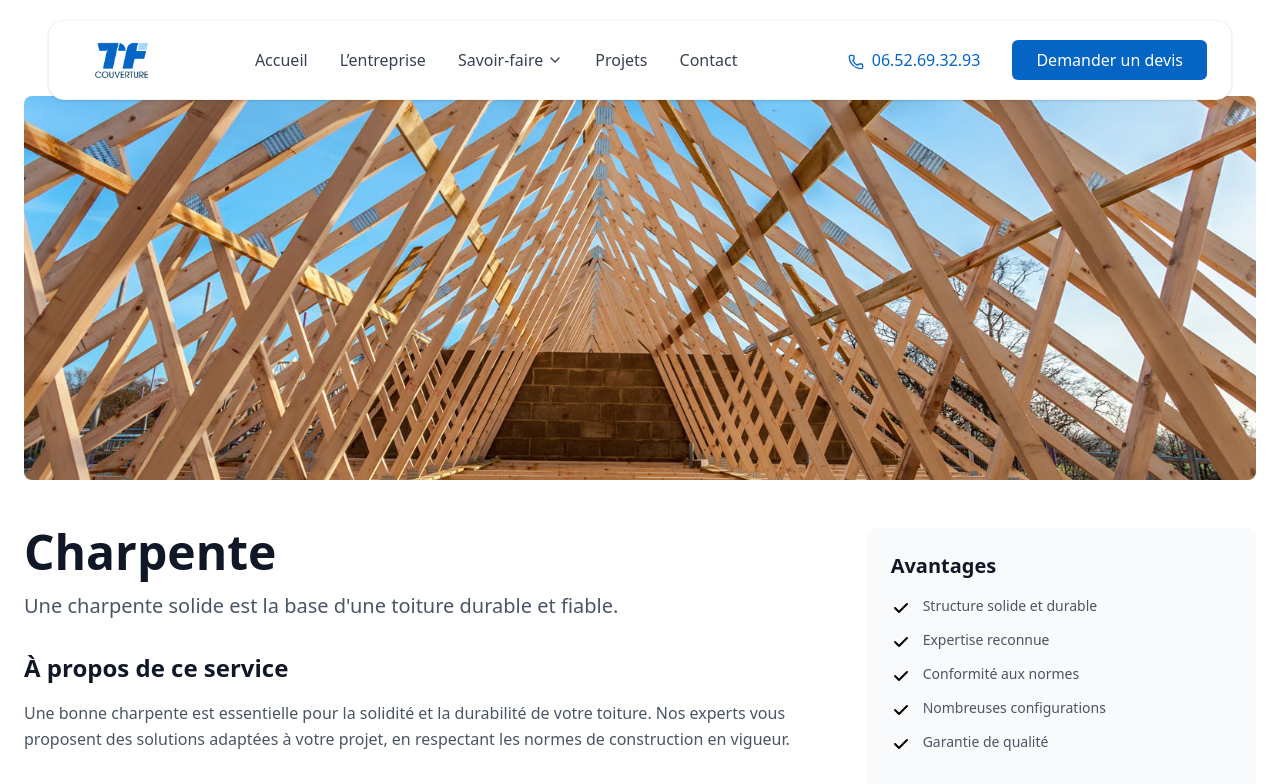
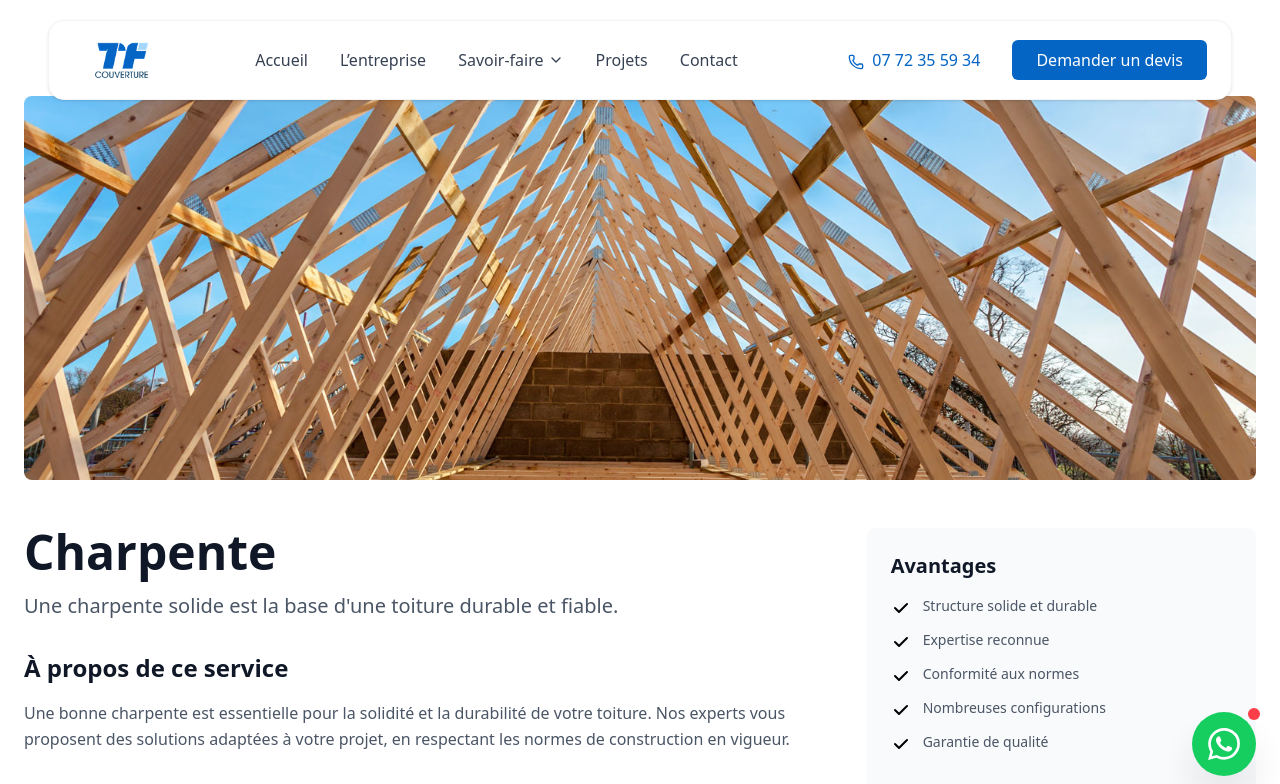
Before and after one commit to younesbennaceur/TF, a React (Vite) app: page /services/charpente in a window 1280 px wide. Shown: the top 784 px of the page. Built offline with nearby package versions, Linux system fonts and the light colour scheme.

Commit message:
whatsapp button

```diff
--- a/src/App.jsx
+++ b/src/App.jsx
@@ -8,6 +8,7 @@
 import ContactMapSection from './pages/Conatct';
 import AboutCompanySection from './pages/Entreprise';
 import QuoteRequestForm from './pages/Devis';
+import WhatsAppButton from './components/WhatsApp';
 
 
 
@@ -46,7 +47,9 @@
 
       </Routes>
 
+
       <Footer />
+      <WhatsAppButton/>
 
 
     </div>
--- a/src/components/Footer.jsx
+++ b/src/components/Footer.jsx
@@ -21,7 +21,7 @@
             <h3 className="text-white font-bold text-lg mb-4">Contact</h3>
             <div className="space-y-3 text-white/90">
               <p className="hover:text-white transition-colors">
-                <a href="tel:0143518724">01 43 51 87 24</a>
+                <a href="tel:0143518724">07 72 35 59 34</a>
               </p>
               <p className="hover:text-white transition-colors">
                 <a href="mailto:info@TF-Couverture.com">info@TF-Couverture.com</a>
--- a/src/components/Navbar.jsx
+++ b/src/components/Navbar.jsx
@@ -78,7 +78,7 @@
            <a to="/contact" className="hidden lg:block items-center text-[#0565C4] hover:text-[#045fba]  px-6 py-2 rounded-md font-medium transition-colors">
 
           <Phone size={16} className="inline-block mr-2" />
-          <span>06.52.69.32.93</span>
+          <span>07 72 35 59 34</span>
         </a>
         <Link to="/devis" className="hidden lg:block bg-[#0565C4] hover:bg-[#045fba] text-white px-6 py-2 rounded-md font-medium transition-colors">
           Demander un devis
--- /dev/null
+++ b/src/components/WhatsApp.jsx
@@ -0,0 +1,43 @@
+import React from 'react';
+
+const WhatsAppButton = () => {
+  const phoneNumber = "0772355934"; // Numéro de téléphone au format international sans espaces ni signes
+  const message = "Bonjour, j'aimerais obtenir des informations sur vos services de montage de pneus.";
+
+  const handleClick = () => {
+    // Formatage du numéro pour WhatsApp (enlever le premier 0 et ajouter +33)
+    const formattedNumber = phoneNumber.replace(/^0/, '33');
+    const whatsappUrl = `https://wa.me/${formattedNumber}?text=${encodeURIComponent(message)}`;
+    window.open(whatsappUrl, '_blank');
+  };
+
+  return (
+    <div className="fixed bottom-6 right-6 z-50">
+      <button
+        onClick={handleClick}
+        className="bg-green-500 hover:bg-green-600 text-white p-4 rounded-full shadow-2xl transition-all duration-300 hover:scale-110 group animate-pulse"
+        aria-label="Contacter sur WhatsApp"
+      >
+        {/* Icône WhatsApp en SVG */}
+        <svg
+          className="w-8 h-8"
+          fill="currentColor"
+          viewBox="0 0 24 24"
+        >
+          <path d="M17.472 14.382c-.297-.149-1.758-.867-2.03-.967-.273-.099-.471-.148-.67.15-.197.297-.767.966-.94 1.164-.173.199-.347.223-.644.075-.297-.15-1.255-.463-2.39-1.475-.883-.788-1.48-1.761-1.653-2.059-.173-.297-.018-.458.13-.606.134-.133.298-.347.446-.52.149-.174.198-.298.298-.497.099-.198.05-.371-.025-.52-.075-.149-.669-1.612-.916-2.207-.242-.579-.487-.5-.669-.51-.173-.008-.371-.01-.57-.01-.198 0-.52.074-.792.372-.272.297-1.04 1.016-1.04 2.479 0 1.462 1.065 2.875 1.213 3.074.149.198 2.096 3.2 5.077 4.487.709.306 1.262.489 1.694.625.712.227 1.36.195 1.871.118.571-.085 1.758-.719 2.006-1.413.248-.694.248-1.289.173-1.413-.074-.124-.272-.198-.57-.347m-5.421 7.403h-.004a9.87 9.87 0 01-5.031-1.378l-.361-.214-3.741.982.998-3.648-.235-.374a9.86 9.86 0 01-1.51-5.26c.001-5.45 4.436-9.884 9.888-9.884 2.64 0 5.122 1.03 6.988 2.898a9.825 9.825 0 012.893 6.994c-.003 5.45-4.437 9.884-9.885 9.884m8.413-18.297A11.815 11.815 0 0012.05 0C5.495 0 .16 5.335.157 11.892c0 2.096.547 4.142 1.588 5.945L.057 24l6.305-1.654a11.882 11.882 0 005.683 1.448h.005c6.554 0 11.890-5.335 11.893-11.893A11.821 11.821 0 0020.885 3.488"/>
+        </svg>
+
+        {/* Texte qui apparaît au survol */}
+        <span className="absolute right-full mr-3 top-1/2 transform -translate-y-1/2 bg-gray-900 text-white px-3 py-2 rounded-lg text-sm whitespace-nowrap opacity-0 group-hover:opacity-100 transition-opacity duration-300 pointer-events-none">
+          Contactez-nous sur WhatsApp
+        </span>
+
+        {/* Indicateur de notification */}
+        <div className="absolute -top-1 -right-1 w-3 h-3 bg-red-500 rounded-full animate-ping"></div>
+        <div className="absolute -top-1 -right-1 w-3 h-3 bg-red-500 rounded-full"></div>
+      </button>
+    </div>
+  );
+};
+
+export default WhatsAppButton;
```
Also changed, not shown: 1 other file (tests, documents, lock files or other folders).
